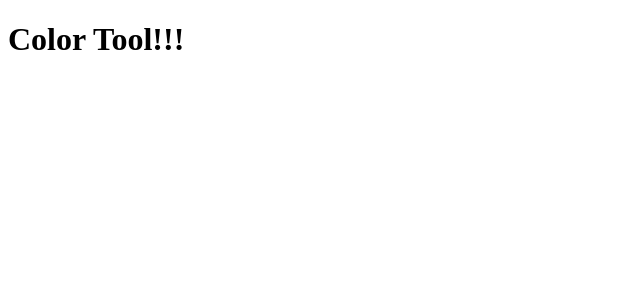
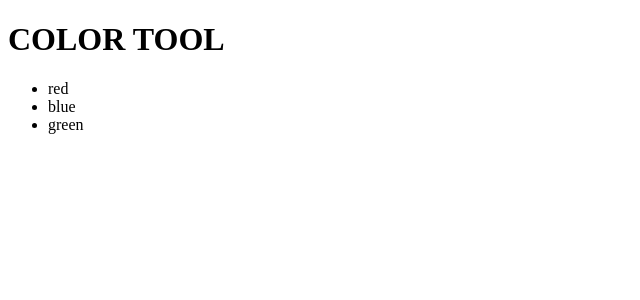
Before and after one commit to training4developers/react_11302017, a React (Create React App) app: page / in a window 1280 px wide. Shown: the top 300 px of the page, without its empty margins (0-640 px from the left). Built offline with nearby package versions, Linux system fonts and the light colour scheme.

Commit message:
added code demos

```diff
--- a/src/components/ColorTool.js
+++ b/src/components/ColorTool.js
@@ -3,12 +3,19 @@ import * as React from 'react';
 export class ColorTool extends React.Component {
 
   render() {
-    // return React.createElement('h1', null, 'Color Tool!');
+
+    const headerText = 'Color Tool';
+
     return (
       <div>
         <header>
-          <h1>Color Tool!!!</h1>
+          <h1>{headerText.toUpperCase()}</h1>
         </header>
+        <ul>
+          <li>red</li>
+          <li>blue</li>
+          <li>green</li>
+        </ul>
       </div>
     );
   }
```
